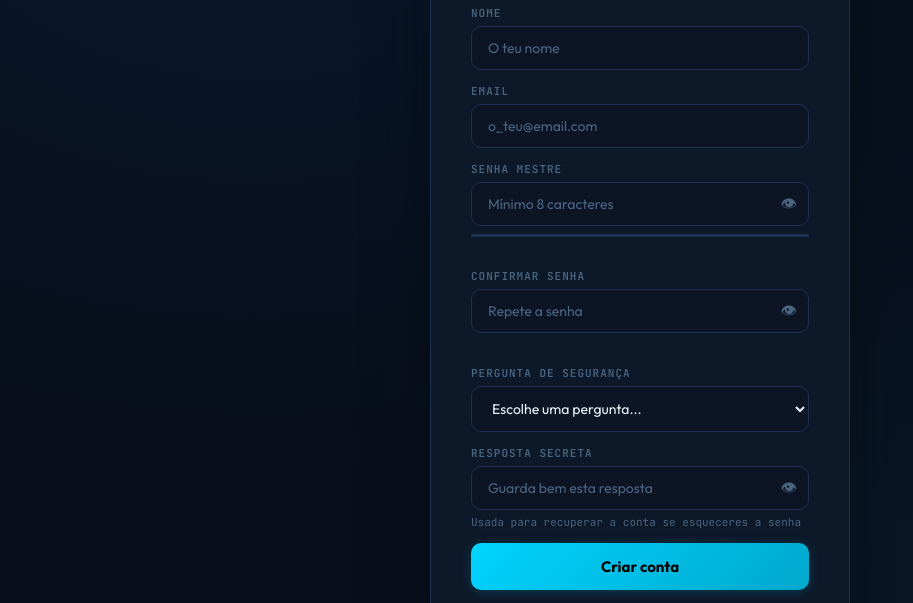
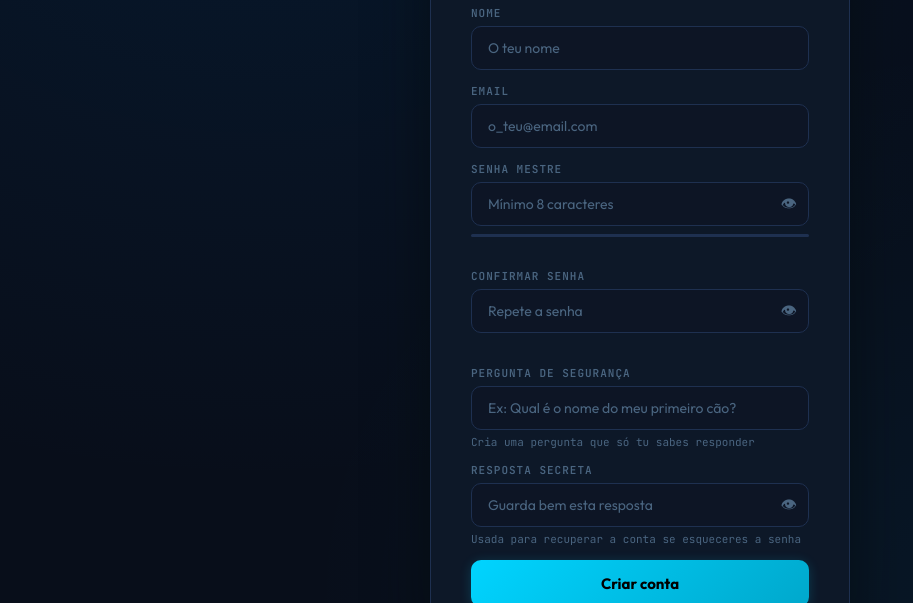
Before and after one commit to silviomorais1/cofre, a website: page public/index.html in a window 1280 px wide. Both pictures are taken after a click on the link "Criar conta". Shown: the part 197-800 px from the top of the page, without its empty margins (0-913 px from the left). Drawn offline with nearby package versions, Linux system fonts and the light colour scheme.

Commit message:
pergunta de segurança livre

```diff
--- a/public/index.html
+++ b/public/index.html
@@ -348,15 +348,8 @@ body{background:radial-gradient(ellipse at 20% 0%,rgba(0,100,180,0.12) 0%,transp
     </div>
     <div class="field">
       <label>Pergunta de segurança</label>
-      <select id="regQuestion" style="width:100%;background:var(--bg2);border:1px solid var(--border);border-radius:10px;padding:12px 16px;color:var(--text);font-size:14px;font-family:'Outfit',sans-serif;outline:none;transition:all .2s">
-        <option value="">Escolhe uma pergunta...</option>
-        <option>Qual é o nome do teu primeiro animal de estimação?</option>
-        <option>Qual é o nome da cidade onde nasceste?</option>
-        <option>Qual é o nome da tua escola primária?</option>
-        <option>Qual é o apelido da tua mãe antes de casar?</option>
-        <option>Qual é o teu prato favorito?</option>
-        <option>Qual é o nome do teu melhor amigo de infância?</option>
-      </select>
+      <input type="text" id="regQuestion" placeholder="Ex: Qual é o nome do meu primeiro cão?" autocomplete="off" style="width:100%;background:var(--bg2);border:1px solid var(--border);border-radius:10px;padding:12px 16px;color:var(--text);font-size:14px;font-family:'Outfit',sans-serif;outline:none;transition:all .2s">
+      <div style="font-size:11px;color:var(--text3);margin-top:5px;font-family:'JetBrains Mono',monospace">Cria uma pergunta que só tu sabes responder</div>
     </div>
     <div class="field">
       <label>Resposta secreta</label>
@@ -637,7 +630,7 @@ async function doRegister() {
   if (pass.length < 8) return toast('Senha mínimo 8 caracteres','err');
   const question = document.getElementById('regQuestion').value;
   const answer = document.getElementById('regAnswer').value.trim().toLowerCase();
-  if (!question) return toast('Escolhe uma pergunta de segurança','err');
+  if (!question || question.length < 5) return toast('A pergunta de segurança é obrigatória (mín. 5 caracteres)','err');
   if (!answer) return toast('A resposta de segurança é obrigatória','err');
   const btn = document.getElementById('regBtn');
   btn.textContent = 'A criar conta...'; btn.disabled = true;
```
